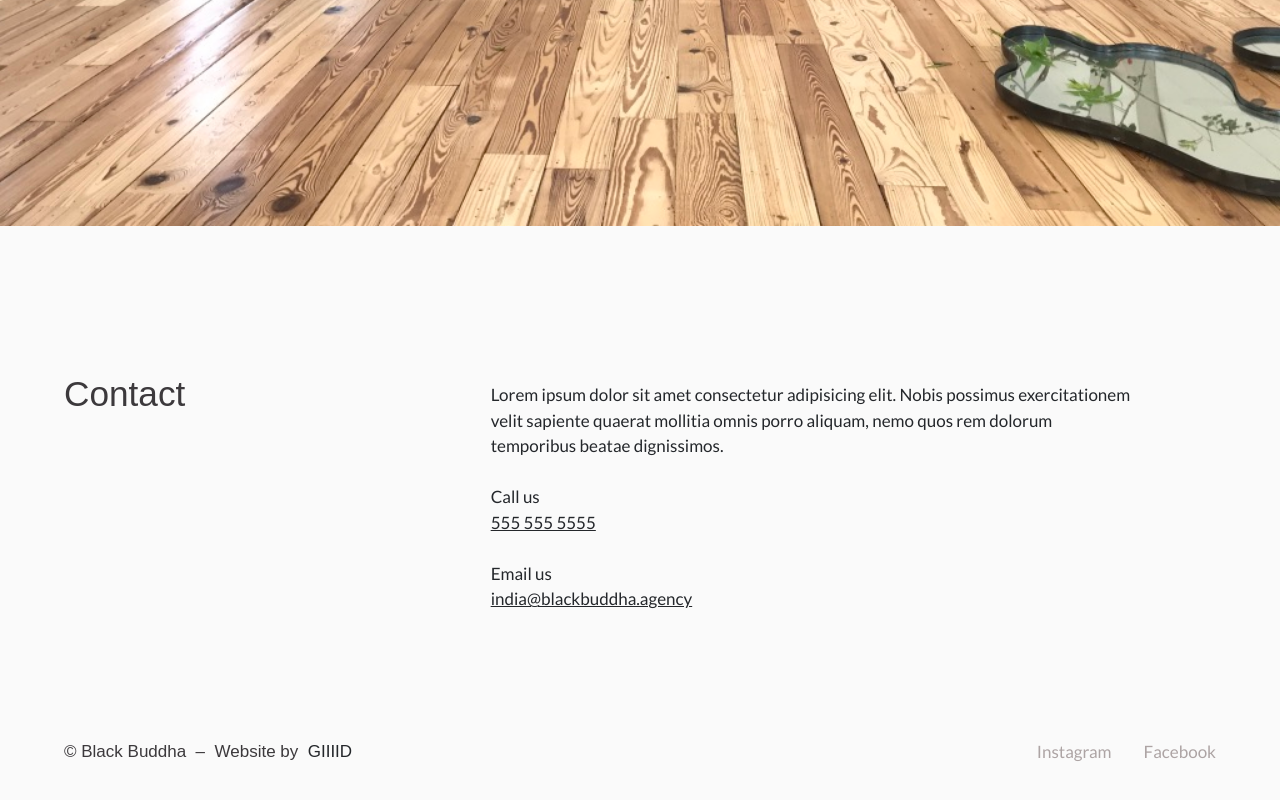
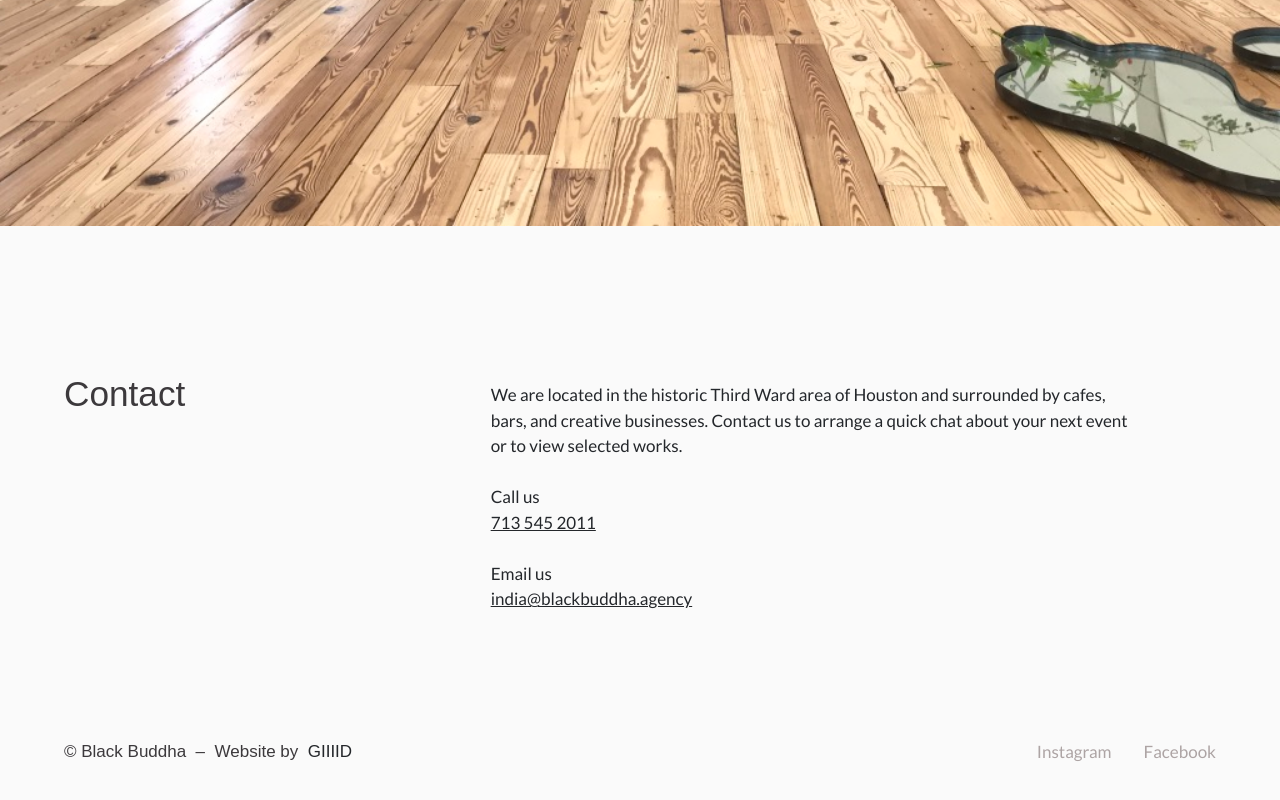
Before and after one commit to black-buddha-creative-agency/bbca-v1, a React (Create React App) app: page / in a window 1280 px wide. Shown: the part 5459-6259 px from the top of the page. Built offline with nearby package versions, Linux system fonts and the light colour scheme; a web font is replaced by a local one.

Commit message:
Update contact information to match live site

```diff
--- a/src/components/Contact/index.jsx
+++ b/src/components/Contact/index.jsx
@@ -2,31 +2,31 @@ import React from 'react'
 
 const Contact = () => {
   return (
-    <section className="section" id="Contact">
-      <div className="section-container footer-bottom">
-        <div className="grid-layout grid-container--content">
-          <div className="grid-block--title">
-            <h1 className="text-h2">Contact</h1>
+    <section class="section" id="Contact">
+      <div class="section-container footer-bottom">
+        <div class="grid-layout grid-container--content">
+          <div class="grid-block--title">
+            <h1 class="text-h2">Contact</h1>
           </div>
-          <div className="grid-block--content">
-            <p className="text_p2">
-              Lorem ipsum dolor sit amet consectetur adipisicing elit. Nobis
-              possimus exercitationem velit sapiente quaerat mollitia omnis
-              porro aliquam, nemo quos rem dolorum temporibus beatae
-              dignissimos.
+          <div class="grid-block--content">
+            <p class="text_p2">
+              We are located in the historic Third Ward area of Houston and
+              surrounded by cafes, bars, and creative businesses. Contact us to
+              arrange a quick chat about your next event or to view selected
+              works.
               <br />
               <br />
               Call us
               <br />
-              <a className="text_p2 event-link" href="tel:5555555555">
-                555 555 5555
+              <a class="text_p2 event-link" href="tel:7135452011">
+                713 545 2011
               </a>
               <br />
               <br />
               Email us
               <br />
               <a
-                className="text_p2 event-link"
+                class="text_p2 event-link"
                 href="mailto:india@blackbuddha.agency"
               >
                 india@blackbuddha.agency
```
